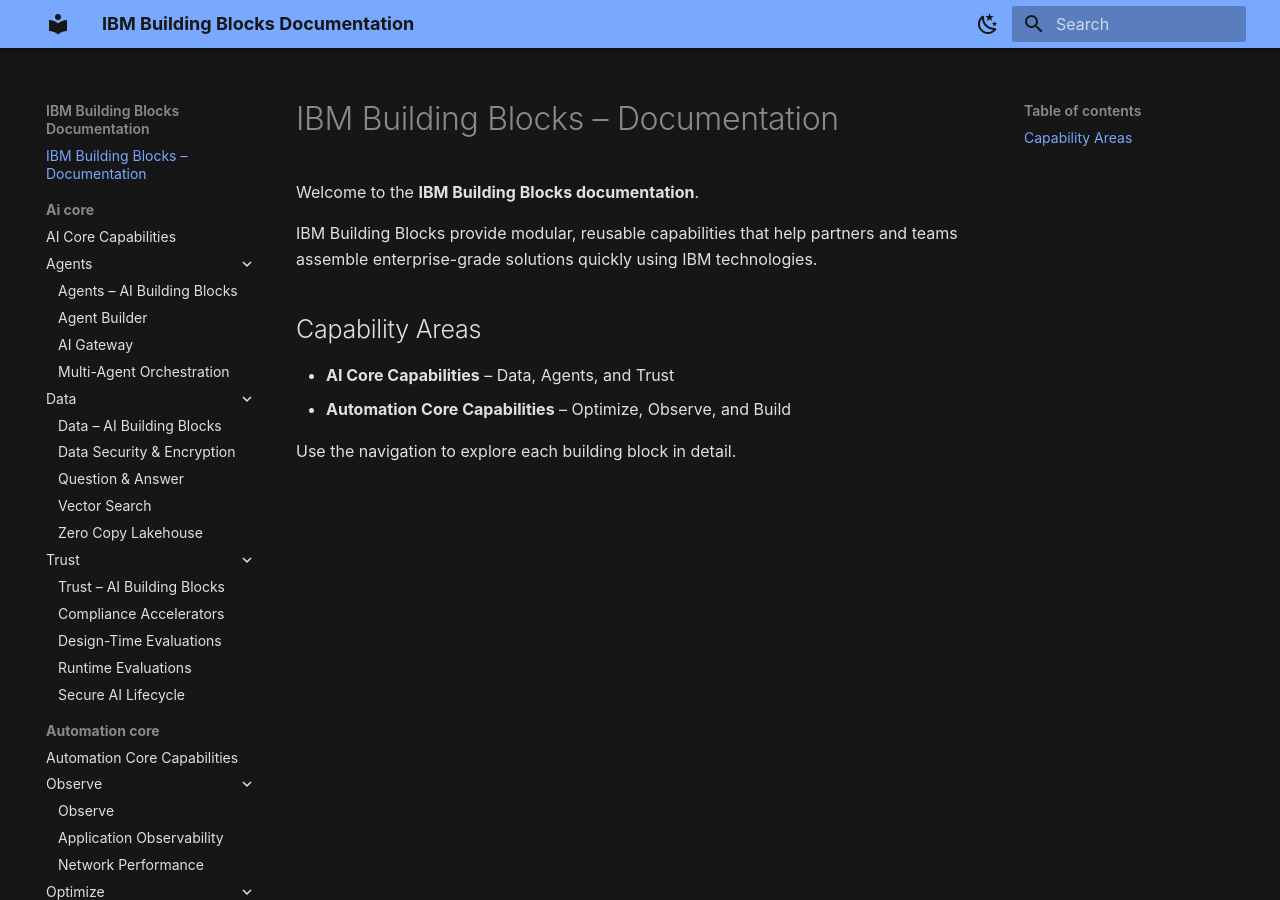
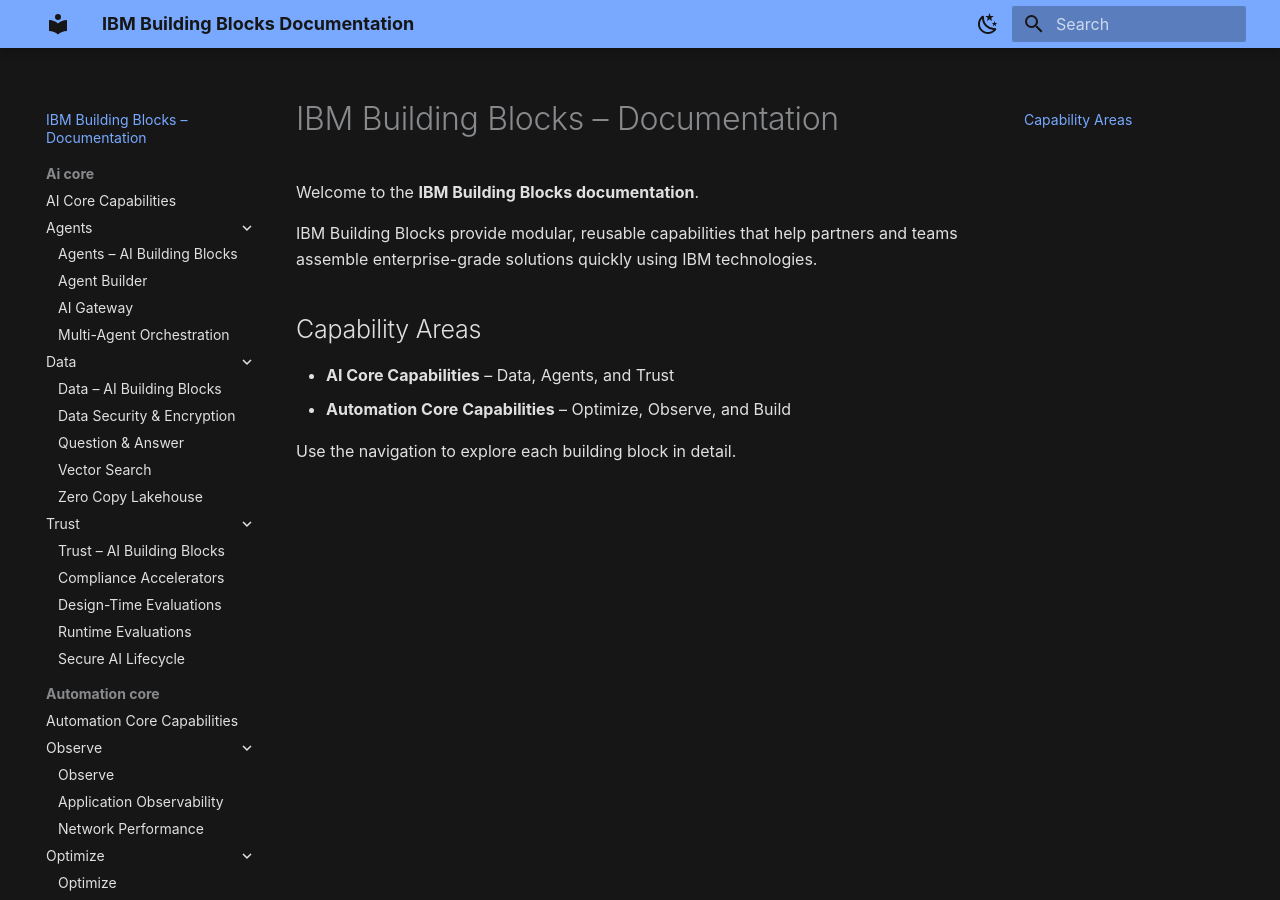
Before and after one commit to ibm-self-serve-assets/building-blocks-docs, an MkDocs documentation site: the page built from docs-src/index.md, in a window 1280 px wide. Built offline with MkDocs 1.6.1 and Material for MkDocs 9.7.7, drawn with Linux system fonts in a browser that asks for light colours.

Commit message:
Adding docs

```diff
--- a/docs/overrides/stylesheets/carbon.css
+++ b/docs/overrides/stylesheets/carbon.css
@@ -52,8 +52,9 @@
 }
 
 .md-nav__title {
-  font-weight: 600;
+  display: none;
 }
+
 
 /* =========================================================
    LINKS
--- a/mkdocs.yml
+++ b/mkdocs.yml
@@ -16,6 +16,7 @@
     - content.code.copy
     - search.highlight
     - search.share
+    - header.autohide
 
   palette:
     - scheme: slate
```
